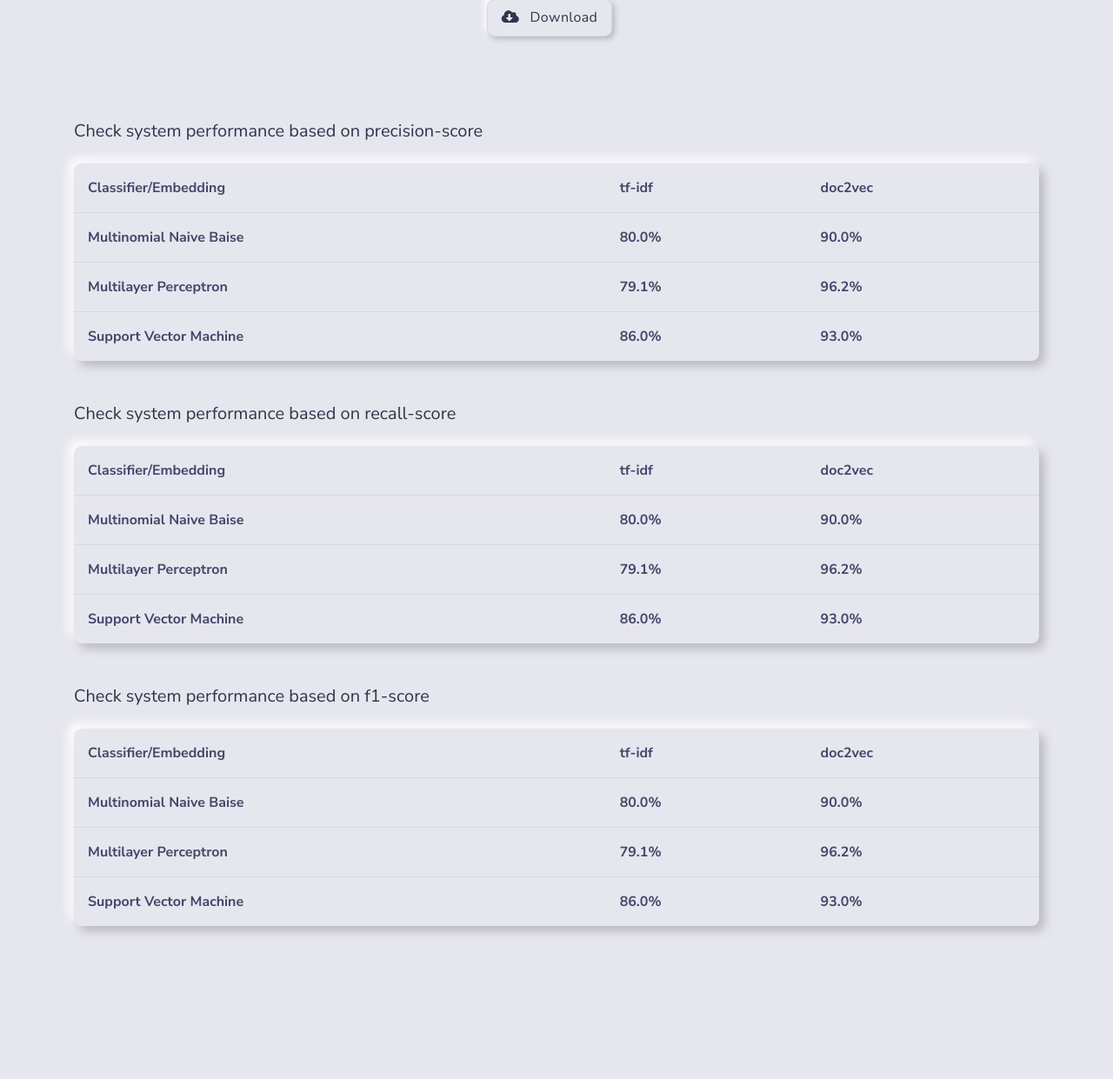
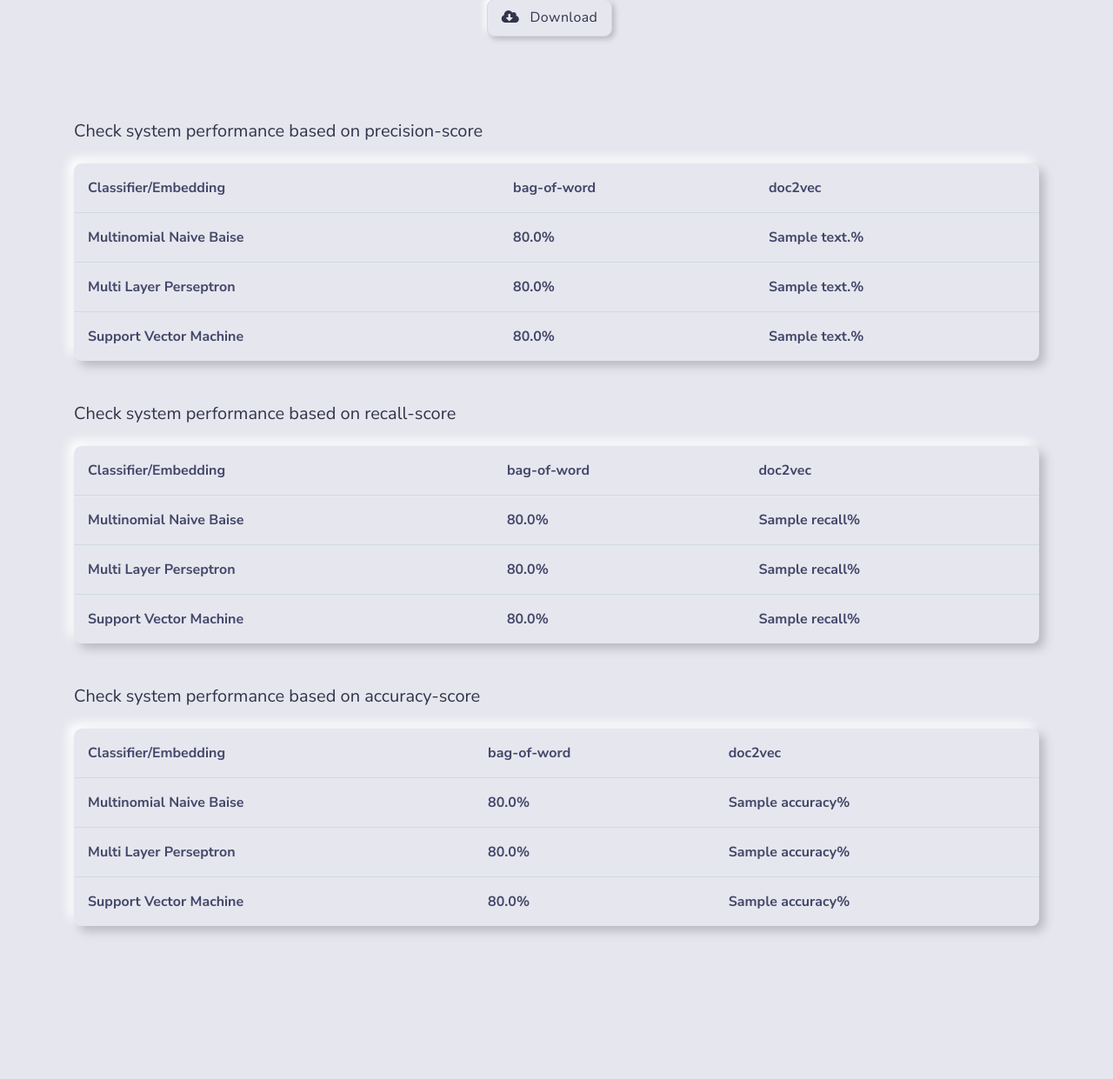
Before and after one commit to sgs-nlp/classification, a Django app: template templates/ai_index.html in a window 1280 px wide. Shown: the part 451-1692 px from the top of the page at 87% size. Run offline with Django 3.2, Linux system fonts and the light colour scheme; the template is opened without the code that fills it: most values are stand-ins (such as "Sample title", 1, 10 or a date in 2020); lists and menus that the app fills with data are empty; parts of the project's set-up code (start-up, migrations or seed data) failed here and were passed over; some libraries are stand-ins or nearby versions.

Commit message:
get data from back

```diff
--- a/templates/ai_index.html
+++ b/templates/ai_index.html
@@ -101,6 +101,7 @@
         <div class="container">
             <div class="row justify-content-center">
                 <div class="col-lg-12">
+                    <!-- precesion -->
                     <div class="mb-4">
                         <span class="h5">Check system performance based on precision-score</span>
                     </div>
@@ -108,81 +109,94 @@
                         <table class="table shadow-soft rounded">
                             <tr>
                                 <th class="border-0" scope="col" id="classifier">Classifier/Embedding</th>
-                                <th class="border-0" scope="col" id="tfidf">tf-idf</th>
+                                <th class="border-0" scope="col" id="tfidf">bag-of-word</th>
                                 <th class="border-0" scope="col" id="doc2vec">doc2vec</th>
                             </tr>
                             <tr>
                                 <th scope="row" id="mnb">Multinomial Naive Baise</th>
                                 <th scope="row" id="Bolter" headers="mnb tfidf">80.0%</th>
-                                <th scope="row" id="Bolter" headers="mnb doc2vec">90.0%</th>
+                                <th scope="row" id="Bolter"
+                                    headers="mnb doc2vec">{{ scores.Multinomial_Naive_Baise.precision }}%</th>
                             </tr>
                             <tr>
-                                <th scope="row" id="mlp">Multilayer Perceptron</th>
-                                <th scope="row" id="Lam" headers="mlp tfidf">79.1%</th>
-                                <th scope="row" id="Lam" headers="mlp doc2vec">96.2%</th>
+                                <th scope="row" id="mnb">Multi Layer Perseptron</th>
+                                <th scope="row" id="Bolter" headers="mnb tfidf">80.0%</th>
+                                <th scope="row" id="Bolter"
+                                    headers="mnb doc2vec">{{ scores.Multi_Layer_Perseptron.precision }}%</th>
                             </tr>
                             <tr>
-                                <th scope="row" id="svm">Support Vector Machine</th>
-                                <th scope="row" id="Lam" headers="svm tfidf">86.0%</th>
-                                <th scope="row" id="Lam" headers="svm doc2vec">93.0%</th>
+                                <th scope="row" id="mnb">Support Vector Machine</th>
+                                <th scope="row" id="Bolter" headers="mnb tfidf">80.0%</th>
+                                <th scope="row" id="Bolter"
+                                    headers="mnb doc2vec">{{ scores.Support_Vector_Machine.precision }}%</th>
                             </tr>
                         </table>
                     </div>
+
+                    <!-- recall -->
                     <div class="mb-4">
                         <span class="h5">Check system performance based on recall-score</span>
                     </div>
                     <div class="mb-5">
-
                         <table class="table shadow-soft rounded">
                             <tr>
                                 <th class="border-0" scope="col" id="classifier">Classifier/Embedding</th>
-                                <th class="border-0" scope="col" id="tfidf">tf-idf</th>
+                                <th class="border-0" scope="col" id="tfidf">bag-of-word</th>
                                 <th class="border-0" scope="col" id="doc2vec">doc2vec</th>
                             </tr>
                             <tr>
                                 <th scope="row" id="mnb">Multinomial Naive Baise</th>
                                 <th scope="row" id="Bolter" headers="mnb tfidf">80.0%</th>
-                                <th scope="row" id="Bolter" headers="mnb doc2vec">90.0%</th>
+                                <th scope="row" id="Bolter"
+                                    headers="mnb doc2vec">{{ scores.Multinomial_Naive_Baise.recall }}%</th>
                             </tr>
                             <tr>
-                                <th scope="row" id="mlp">Multilayer Perceptron</th>
-                                <th scope="row" id="Lam" headers="mlp tfidf">79.1%</th>
-                                <th scope="row" id="Lam" headers="mlp doc2vec">96.2%</th>
+                                <th scope="row" id="mnb">Multi Layer Perseptron</th>
+                                <th scope="row" id="Bolter" headers="mnb tfidf">80.0%</th>
+                                <th scope="row" id="Bolter"
+                                    headers="mnb doc2vec">{{ scores.Multi_Layer_Perseptron.recall }}%</th>
                             </tr>
                             <tr>
-                                <th scope="row" id="svm">Support Vector Machine</th>
-                                <th scope="row" id="Lam" headers="svm tfidf">86.0%</th>
-                                <th scope="row" id="Lam" headers="svm doc2vec">93.0%</th>
+                                <th scope="row" id="mnb">Support Vector Machine</th>
+                                <th scope="row" id="Bolter" headers="mnb tfidf">80.0%</th>
+                                <th scope="row" id="Bolter"
+                                    headers="mnb doc2vec">{{ scores.Support_Vector_Machine.recall }}%</th>
                             </tr>
                         </table>
                     </div>
+
+                    <!-- accuracy -->
                     <div class="mb-4">
-                        <span class="h5">Check system performance based on f1-score</span>
+                        <span class="h5">Check system performance based on accuracy-score</span>
                     </div>
                     <div class="mb-5">
                         <table class="table shadow-soft rounded">
                             <tr>
                                 <th class="border-0" scope="col" id="classifier">Classifier/Embedding</th>
-                                <th class="border-0" scope="col" id="tfidf">tf-idf</th>
+                                <th class="border-0" scope="col" id="tfidf">bag-of-word</th>
                                 <th class="border-0" scope="col" id="doc2vec">doc2vec</th>
                             </tr>
                             <tr>
                                 <th scope="row" id="mnb">Multinomial Naive Baise</th>
                                 <th scope="row" id="Bolter" headers="mnb tfidf">80.0%</th>
-                                <th scope="row" id="Bolter" headers="mnb doc2vec">90.0%</th>
+                                <th scope="row" id="Bolter"
+                                    headers="mnb doc2vec">{{ scores.Multinomial_Naive_Baise.accuracy }}%</th>
                             </tr>
                             <tr>
-                                <th scope="row" id="mlp">Multilayer Perceptron</th>
-                                <th scope="row" id="Lam" headers="mlp tfidf">79.1%</th>
-                                <th scope="row" id="Lam" headers="mlp doc2vec">96.2%</th>
+                                <th scope="row" id="mnb">Multi Layer Perseptron</th>
+                                <th scope="row" id="Bolter" headers="mnb tfidf">80.0%</th>
+                                <th scope="row" id="Bolter"
+                                    headers="mnb doc2vec">{{ scores.Multi_Layer_Perseptron.accuracy }}%</th>
                             </tr>
                             <tr>
-                                <th scope="row" id="svm">Support Vector Machine</th>
-                                <th scope="row" id="Lam" headers="svm tfidf">86.0%</th>
-                                <th scope="row" id="Lam" headers="svm doc2vec">93.0%</th>
+                                <th scope="row" id="mnb">Support Vector Machine</th>
+                                <th scope="row" id="Bolter" headers="mnb tfidf">80.0%</th>
+                                <th scope="row" id="Bolter"
+                                    headers="mnb doc2vec">{{ scores.Support_Vector_Machine.accuracy }}%</th>
                             </tr>
                         </table>
                     </div>
+
                 </div>
             </div>
         </div>
```
